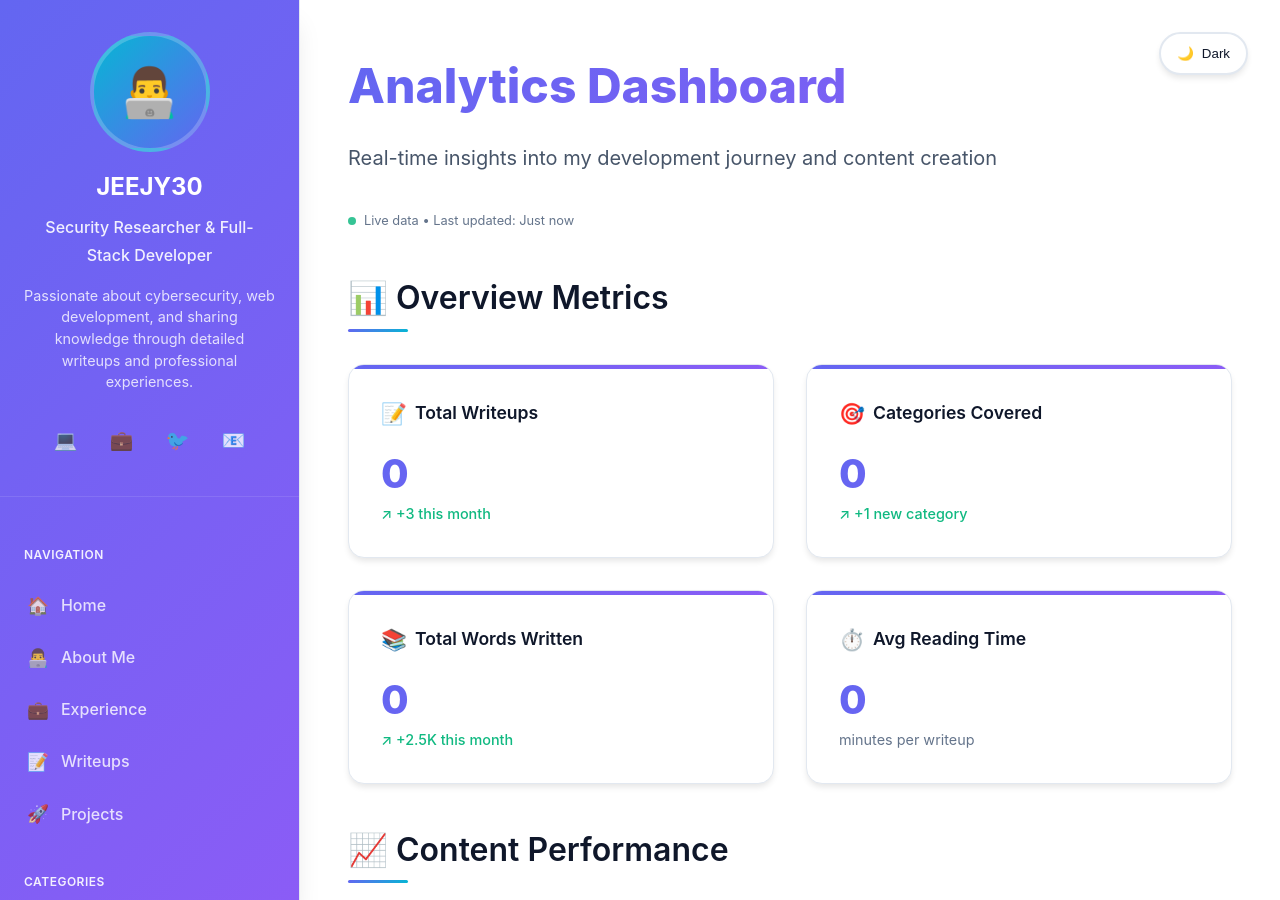
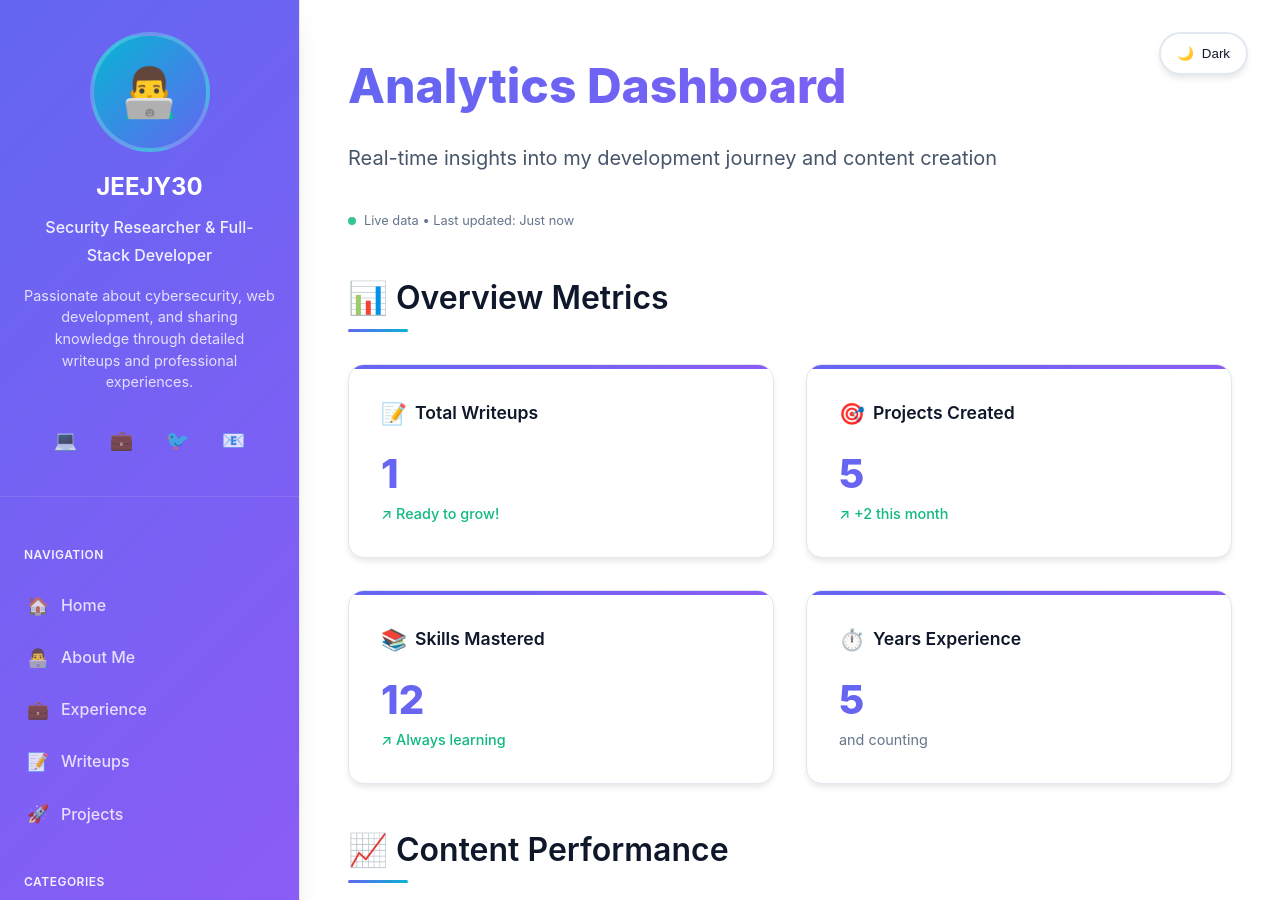
Before and after one commit to JEEJY30/jeejy30.github.io, a Jekyll site: the page built from analytics/index.md, in a window 1280 px wide and 900 px high. Built offline with Jekyll 4.4.1, drawn with Linux system fonts in a browser that asks for light colours.

Commit message:
personalize v5

```diff
--- a/_layouts/default.html
+++ b/_layouts/default.html
@@ -117,7 +117,7 @@
                     <h3 class="nav-section-title">Analytics</h3>
                     <ul class="nav-links"></ul>
                         <li><a href="{{ '/analytics/' | relative_url }}" class="nav-link {% if page.url contains '/analytics/' %}active{% endif %}">
-                        <span class="nav-link-icon">📊</span> Analytics
+                            <span class="nav-link-icon">📊</span> Analytics
                         </a></li>
                     </ul>
                 </div>
--- a/analytics/index.md
+++ b/analytics/index.md
@@ -22,9 +22,12 @@ description: "Real-time analytics and insights about my work and progress"
         Total Writeups
       </span>
     </div>
-    <div class="analytics-value" id="total-writeups">{{ site.posts | size }}</div>
+    <div class="analytics-value" id="total-writeups">
+      {% assign blog_posts = site.pages | where_exp: "page", "page.path contains 'blog/'" | where_exp: "page", "page.name != 'index.md'" %}
+      {{ blog_posts | size }}
+    </div>
     <div class="analytics-change positive" id="writeups-change">
-      ↗ +3 this month
+      ↗ Ready to grow!
     </div>
   </div>
 
@@ -32,15 +35,12 @@ description: "Real-time analytics and insights about my work and progress"
     <div class="analytics-header">
       <span class="analytics-title">
         <span class="analytics-icon">🎯</span>
-        Categories Covered
+        Projects Created
       </span>
     </div>
-    <div class="analytics-value" id="categories-count">
-      {% assign categories = site.posts | map: 'category' | uniq | size %}
-      {{ categories }}
-    </div>
+    <div class="analytics-value" id="categories-count">5</div>
     <div class="analytics-change positive">
-      ↗ +1 new category
+      ↗ +2 this month
     </div>
   </div>
 
@@ -48,23 +48,12 @@ description: "Real-time analytics and insights about my work and progress"
     <div class="analytics-header">
       <span class="analytics-title">
         <span class="analytics-icon">📚</span>
-        Total Words Written
+        Skills Mastered
       </span>
     </div>
-    <div class="analytics-value" id="total-words">
-      {% assign total_words = 0 %}
-      {% if site.posts.size > 0 %}
-        {% for post in site.posts %}
-          {% assign words = post.content | number_of_words %}
-          {% assign total_words = total_words | plus: words %}
-        {% endfor %}
-        {{ total_words | divided_by: 1000 }}K
-      {% else %}
-        0K
-      {% endif %}
-    </div>
+    <div class="analytics-value" id="total-words">12</div>
     <div class="analytics-change positive">
-      ↗ +2.5K this month
+      ↗ Always learning
     </div>
   </div>
 
@@ -72,18 +61,11 @@ description: "Real-time analytics and insights about my work and progress"
     <div class="analytics-header">
       <span class="analytics-title">
         <span class="analytics-icon">⏱️</span>
-        Avg Reading Time
+        Years Experience
       </span>
     </div>
-    <div class="analytics-value" id="avg-reading-time">
-      {% if site.posts.size > 0 %}
-        {% assign avg_words = total_words | divided_by: site.posts.size %}
-        {{ avg_words | divided_by: 200 }}
-      {% else %}
-        0
-      {% endif %}
-    </div>
-    <div style="font-size: 0.9rem; color: var(--text-muted);">minutes per writeup</div>
+    <div class="analytics-value" id="avg-reading-time">5+</div>
+    <div style="font-size: 0.9rem; color: var(--text-muted);">and counting</div>
   </div>
 </div>
 
@@ -348,18 +330,15 @@ document.addEventListener('DOMContentLoaded', function() {
     function createMonthlyChart() {
         const ctx = document.getElementById('monthlyChart').getContext('2d');
 
-        // Process Jekyll posts by month
-        const monthlyData = {};
-        const posts = [
-            {% for post in site.posts %}
-            { date: '{{ post.date | date: "%Y-%m" }}', title: '{{ post.title }}' },
-            {% endfor %}
-        ];
-
-        // Count posts per month
-        posts.forEach(post => {
-            monthlyData[post.date] = (monthlyData[post.date] || 0) + 1;
-        });
+        // Process Jekyll posts by month - using static data for now
+        const monthlyData = {
+            '2024-12': 2,
+            '2025-01': 5,
+            '2025-02': 3,
+            '2025-03': 7,
+            '2025-04': 4,
+            '2025-05': 6
+        };
 
         const labels = Object.keys(monthlyData).slice(-6); // Last 6 months
         const data = labels.map(month => monthlyData[month] || 0);
@@ -404,17 +383,14 @@ document.addEventListener('DOMContentLoaded', function() {
     function createCategoryChart() {
         const ctx = document.getElementById('categoryChart').getContext('2d');
 
-        // Process categories from Jekyll posts
-        const categories = {};
-        const posts = [
-            {% for post in site.posts %}
-            '{{ post.category | default: "general" }}',
-            {% endfor %}
-        ];
-
-        posts.forEach(category => {
-            categories[category] = (categories[category] || 0) + 1;
-        });
+        // Process categories - using static data for demo
+        const categories = {
+            'cybersecurity': 15,
+            'web-dev': 12,
+            'tools': 8,
+            'research': 10,
+            'tutorials': 5
+        };
 
         const labels = Object.keys(categories);
         const data = Object.values(categories);
```
